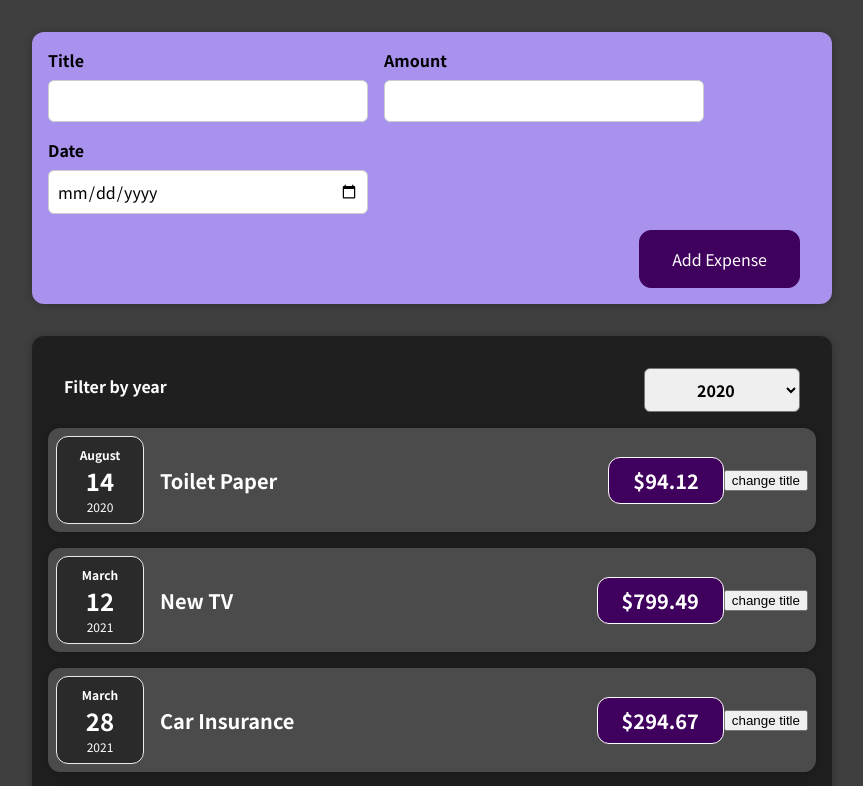
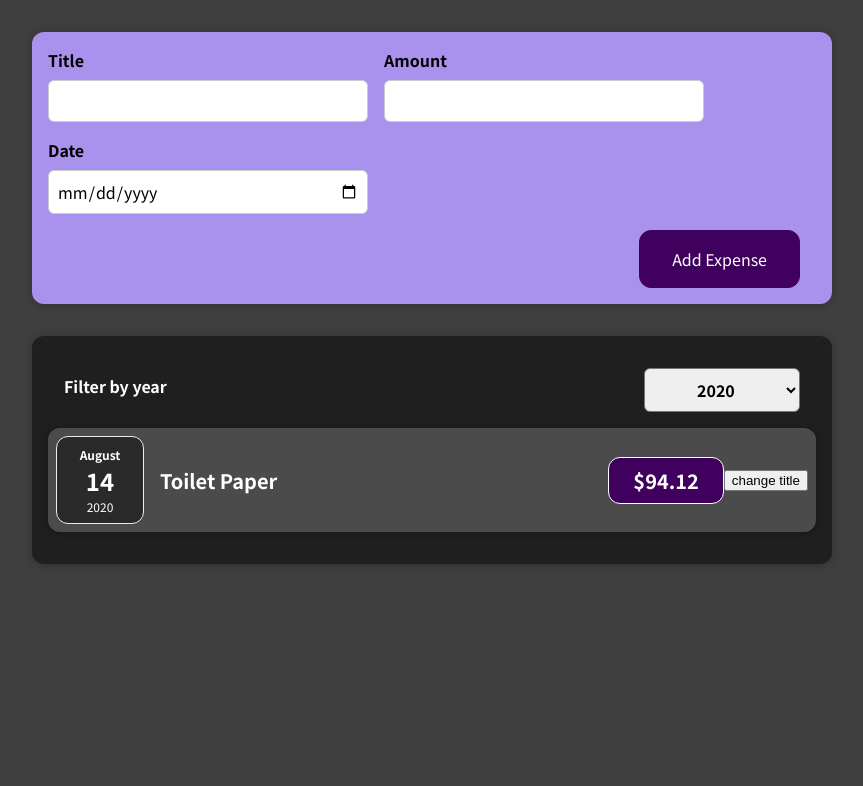
Before and after one commit to ksm5611/React-bugerbuilder, a React (Create React App) app: page / in a window 1280 px wide. Shown: the top 786 px of the page, without its empty margins (208-1071 px from the left). Built offline with nearby package versions, Linux system fonts and the light colour scheme.

Commit message:
implemented filtered year to show only selected year

```diff
--- a/src/components/Expenses/Expenses.js
+++ b/src/components/Expenses/Expenses.js
@@ -9,6 +9,9 @@ const Expenses = (props) => {
   const filterChangeHandler = (selectedYear) => {
     setFilteredYear(selectedYear);
   };
+  const filteredExpenses = props.items.filter((year) => {
+    return year.date.getFullYear().toString() === filteredYear;
+  });
   return (
     <div>
       <Card className="expenses">
@@ -16,7 +19,7 @@ const Expenses = (props) => {
           selected={filteredYear}
           onChangeFilter={filterChangeHandler}
         />
-        {props.items.map((expenseitem) => (
+        {filteredExpenses.map((expenseitem) => (
           <ExpenseItem
             key={expenseitem.id}
             title={expenseitem.title}
```
Also changed, not shown: 1 other file (tests, documents, lock files or other folders).
